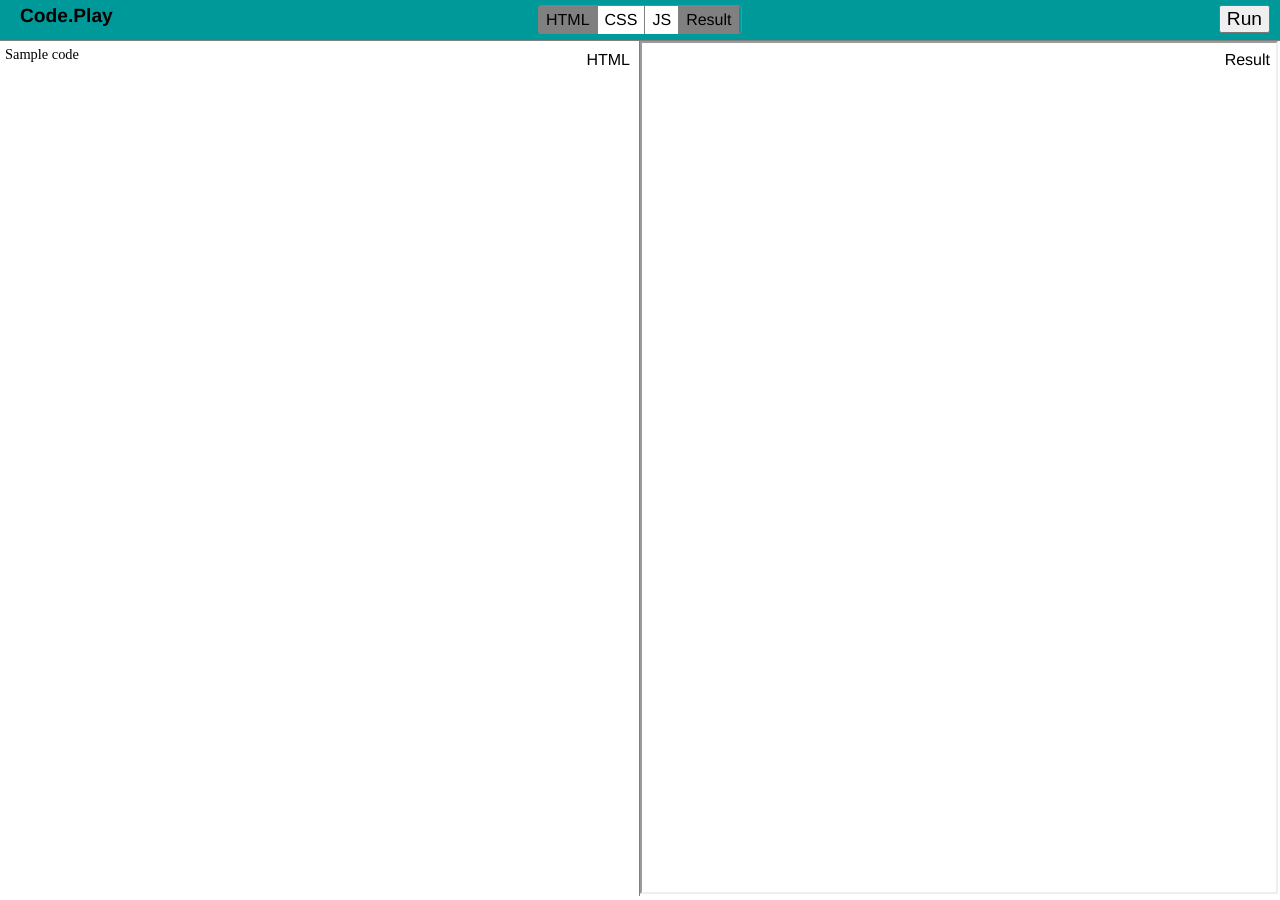
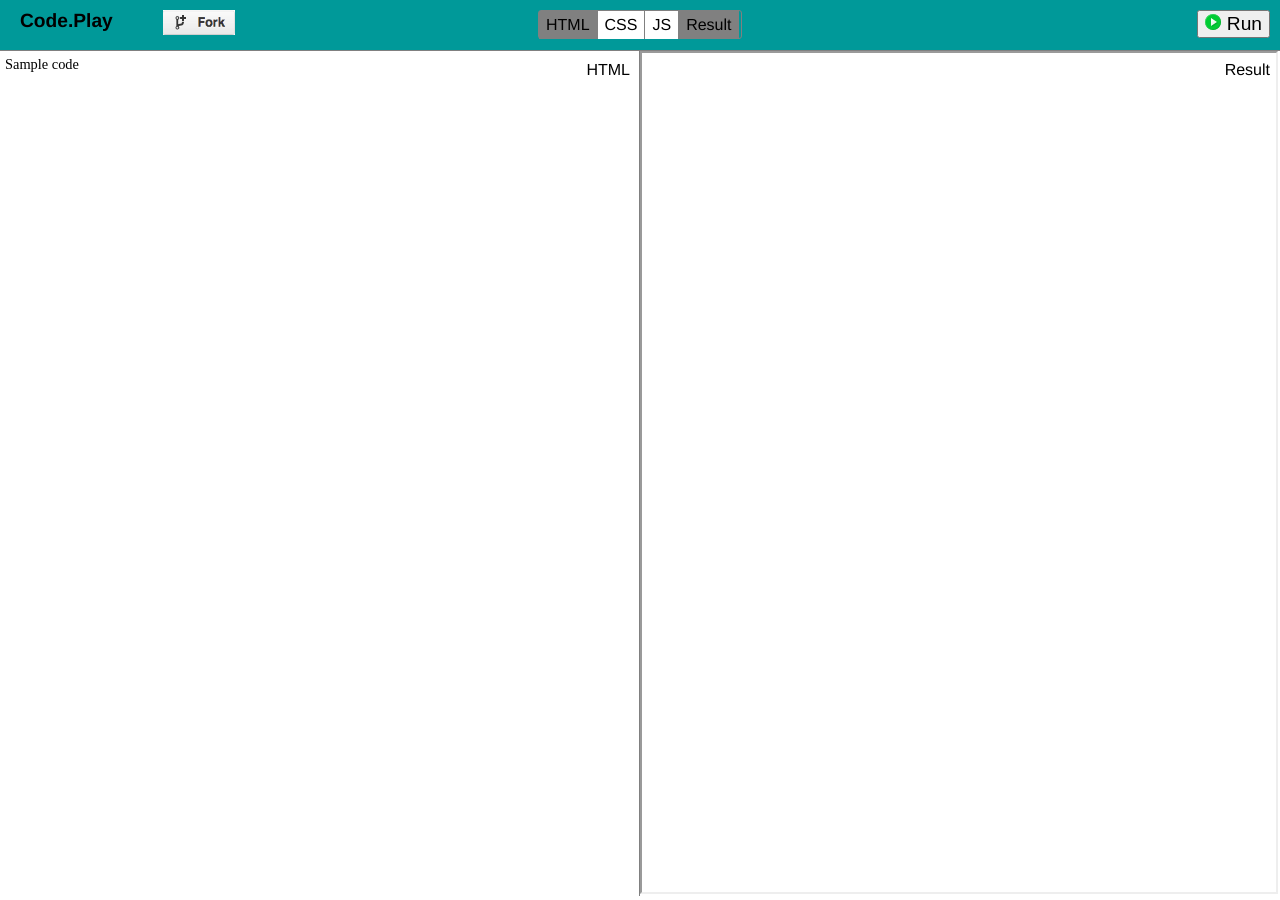
Before and after one commit to kaustubhhiware/archive, a Jekyll site: the page learning/jquery/project.html, which Jekyll copies as it is, in a window 1280 px wide. Built offline with Jekyll 4.4.1, drawn with Linux system fonts in a browser that asks for light colours.

Commit message:
Buttons and custom

```diff
--- a/learning/jquery/project.html
+++ b/learning/jquery/project.html
@@ -35,12 +35,14 @@ it is advised to use links in these cases
 			Code.Play
 		</div>
 
-  <!--  <div id="signindiv">
-      <img src="images/signin.png" />Sign In
+   <div id="forkMe">
+      <a href="https://github.com/kaustubhhiware/Code.Play">
+        <img src="images/fork.png" />
+      </a>
     </div>
-  -->
+
 		<div id="RunRun">
-			<button id="OliverQueen">Run</button>
+			<button id="OliverQueen"><img src="images/play.png" /> Run</button>
 		</div>
 
 		<ul id="Schindler">
--- a/learning/jquery/styles.css
+++ b/learning/jquery/styles.css
@@ -8,21 +8,30 @@
 
 	#menuBar{
 		width: 100%;
-		height: 40px;
+		height: 50px;
 		background-color:#009999;
 		border-bottom: 1px solid grey;
 	}
 
 	#logo{
-		padding:5px 0 0 20px;
+		padding:10px 0 0 20px;
 		font-weight: bold;
 		font-size: 120%;
 		float:left;
 	}
 
+  #forkMe{
+		float: left;
+		padding:10px 10px 0 50px;
+	}
+
+  #forkMe img{
+    height: 25px;
+  }
+
 	#RunRun{
 		float: right;
-		padding:5px 10px 0 0;
+		padding:10px 10px 0 0;
 	}
 
 	#OliverQueen{
@@ -38,7 +47,7 @@
 		height:27px;
 		padding: 0;
 		position: relative;
-		top: 5px;
+		top: 10px;
 	}
 
 	#Schindler li{
```
Also changed, not shown: learning/css/project.html (line endings or trailing spaces), learning/jquery/images/fork.png (added), learning/jquery/images/play.png (added).
